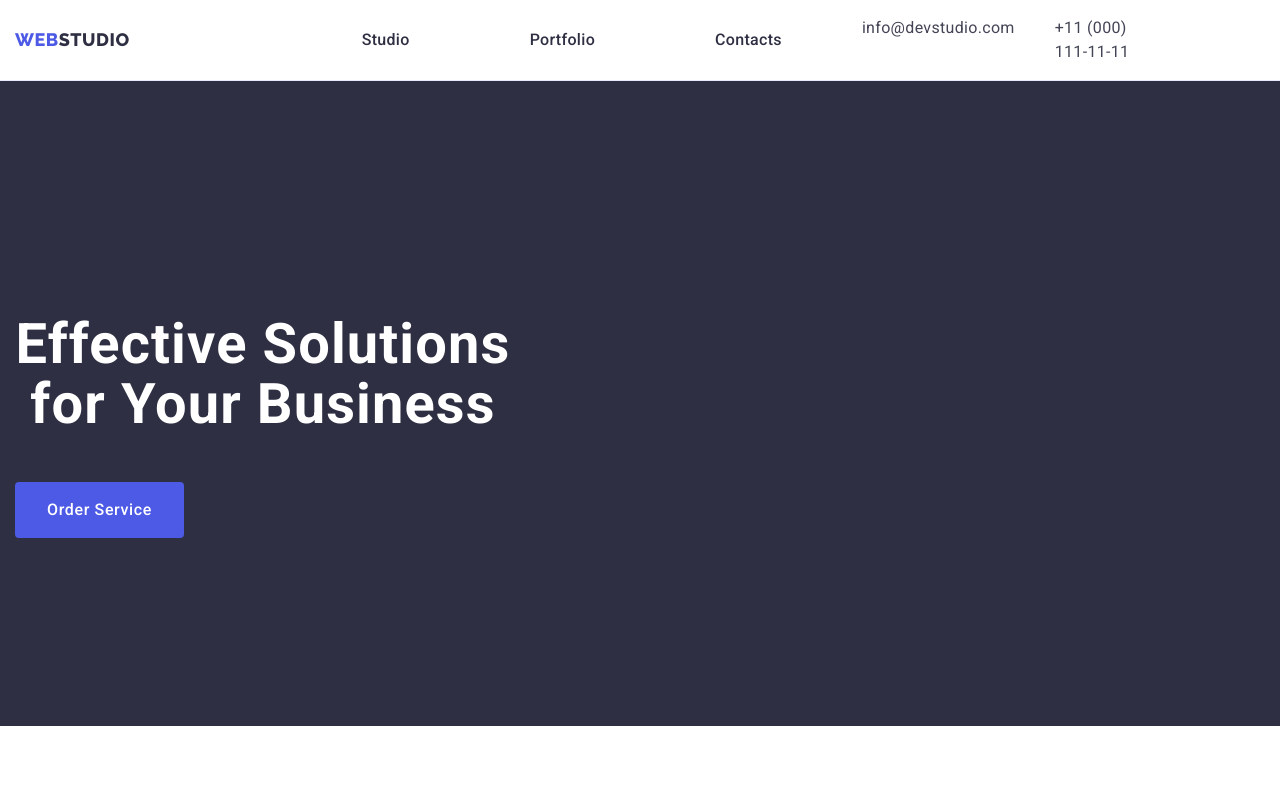
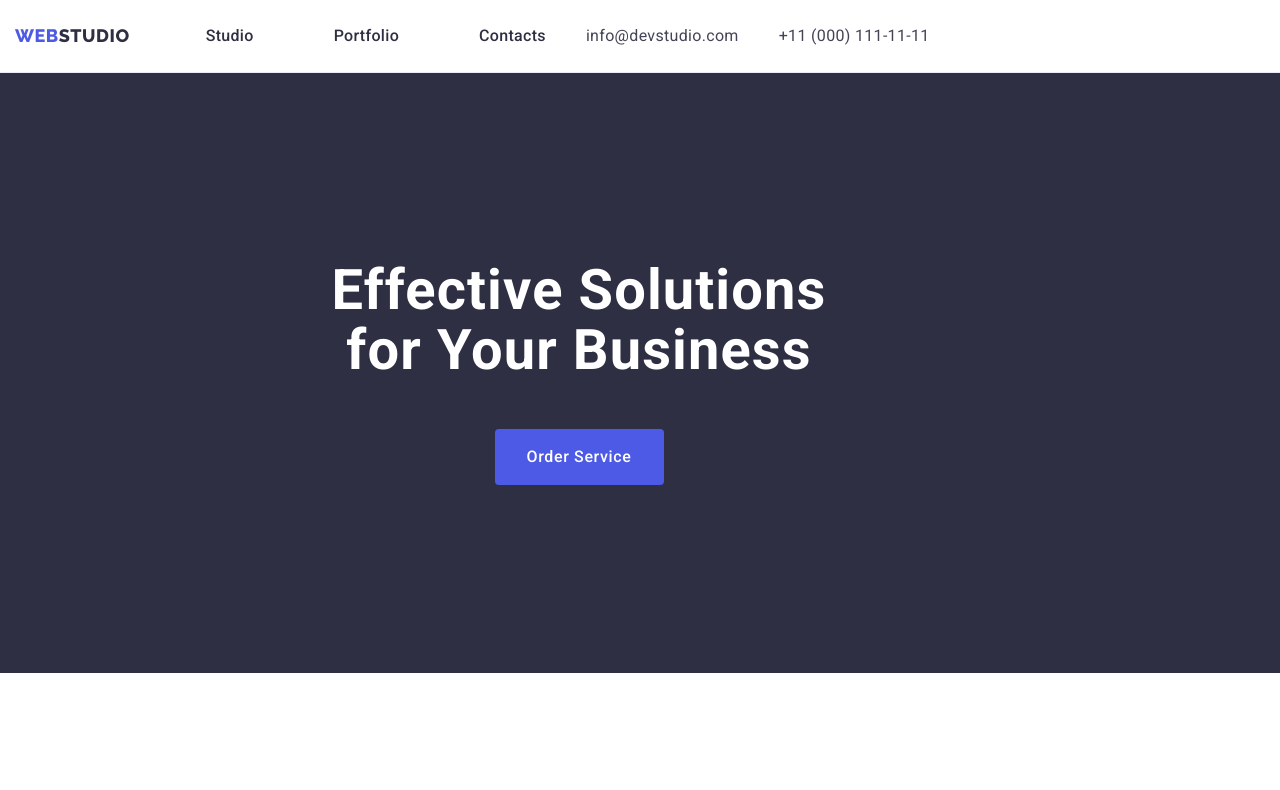
Before and after one commit to Vadimkup21/goit-markup-hw-03, a plain HTML site: page index.html in a window 1280 px wide. Shown: the top 790 px of the page. Drawn offline with nearby package versions, Linux system fonts and the light colour scheme.

Commit message:
all change

```diff
--- a/css/styles.css
+++ b/css/styles.css
@@ -19,37 +19,57 @@ body {
   --color-white: #ffffff;
   --color-dairy: #fcfcfc;
 }
+/* reset start */
+h1,
+h2,
+h3,
+h4,
+h5,
+h6,
+p {
+  margin: 0;
+}
 
 .link {
   text-decoration: none;
 }
 .list {
   list-style: none;
+  padding: 0;
+  margin: 0;
+}
+button {
+  font-family: inherit;
+  cursor: pointer;
 }
 img {
   display: block;
   max-width: 100%;
   height: auto;
 }
+/* reset end */
+
 .container {
   width: 1158px;
   align-items: center;
   padding-left: 15px;
   padding-right: 15px;
+  margin: 0;
 }
 .container-flex {
   display: flex;
+  margin: 0;
 }
 
 /* header  */
 .navigation {
   display: flex;
   align-items: center;
-  gap: 40px;
 }
 
 .page-header {
   border-bottom: 1px solid #e7e9fc;
+  margin: 0;
 }
 .logo {
   margin-right: 76px;
@@ -75,15 +95,17 @@ img {
   letter-spacing: 0.03em;
   text-transform: uppercase;
   color: var(--color-navy-blue);
-  margin-right: 76px;
 }
 
 .site-nav {
   display: flex;
   gap: 40px;
+  padding: 0;
 }
 .item {
   margin-right: 40px;
+  padding-top: 24px;
+  padding-bottom: 24px;
 }
 /* .site-nav .item {
   display: flex;
@@ -97,9 +119,6 @@ img {
   margin-right: 40px;
 } */
 
-.site-nav .item + .item {
-  margin-left: 40px;
-}
 .header-item {
 }
 .header-link {
@@ -128,15 +147,19 @@ img {
   display: flex;
   gap: 40px;
 }
-.header-adress-list {
+.header-list {
   display: flex;
-  gap: 40px;
+  padding: 0;
 }
 .contacts {
   font-size: 16px;
   line-height: 1.5;
   letter-spacing: 0.02em;
   color: var(--color-slate);
+  margin-right: 40px;
+}
+.contacts:nth-child(2n) {
+  margin-right: 0;
 }
 .contacts:hover,
 .contacts:focus {
@@ -156,6 +179,9 @@ img {
   letter-spacing: 0.02em;
   color: var(--color-white);
   max-width: 496px;
+  margin-left: auto;
+  margin-right: auto;
+  margin-bottom: 48px;
 }
 .btn {
   background-color: var(--color-iris);
@@ -171,6 +197,8 @@ img {
   border: none;
   border-radius: 4px;
   cursor: pointer;
+  margin-left: auto;
+  margin-right: auto;
 }
 .btn:hover,
 .btn:focus {
@@ -270,7 +298,7 @@ img {
   line-height: 1.5;
   letter-spacing: 0.02em;
   color: var(--color-slate);
-  text-align: center;
+  width: 264px;
 }
 /* section 3 */
 .section-three {
@@ -338,6 +366,10 @@ img {
   letter-spacing: 0.03em;
   text-transform: uppercase;
   color: var(--color-cloud);
+  display: flex;
+  flex-direction: row;
+  align-items: center;
+  padding: 0px;
 }
 .footer-text {
   font-size: 16px;
@@ -345,6 +377,7 @@ img {
   letter-spacing: 0.02em;
   color: var(--color-cloud);
   text-decoration: none;
+  width: 264px;
 }
 
 /*
--- a/index.html
+++ b/index.html
@@ -44,7 +44,7 @@
         <!-- contacts -->
 
         <address class="header-adress">
-          <ul class="header-adress-list list">
+          <ul class="header-list list">
             <li>
               <a class="contacts link" href="mailto:info@devstudio.com"
                 >info@devstudio.com</a
```
